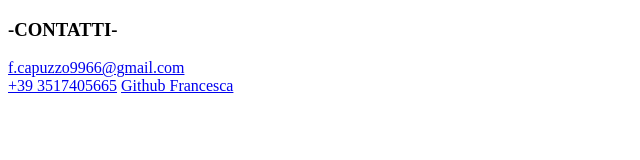
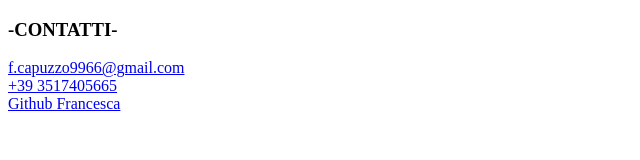
Before and after one commit to francesca-capuzzo/francesca-capuzzo.github.io, a plain HTML site: page contacts.html in a window 1280 px wide. Shown: the whole page, without its empty margins (0-640 px from the left). Drawn offline with Linux system fonts and the light colour scheme.

Commit message:
update contacts

```diff
--- a/contacts.html
+++ b/contacts.html
@@ -10,7 +10,7 @@
 
     <h3>-CONTATTI-</h3>
     <a href="mailto:f.capuzzo9966@gmail.com">f.capuzzo9966@gmail.com</a> <br>
-    <a href="tel:+393517405665">+39 3517405665</a>
+    <a href="tel:+393517405665">+39 3517405665</a> <br>
     <a href="http://github.com/francesca-capuzzo" target="_blank">Github Francesca</a>
 
 </body>
```
